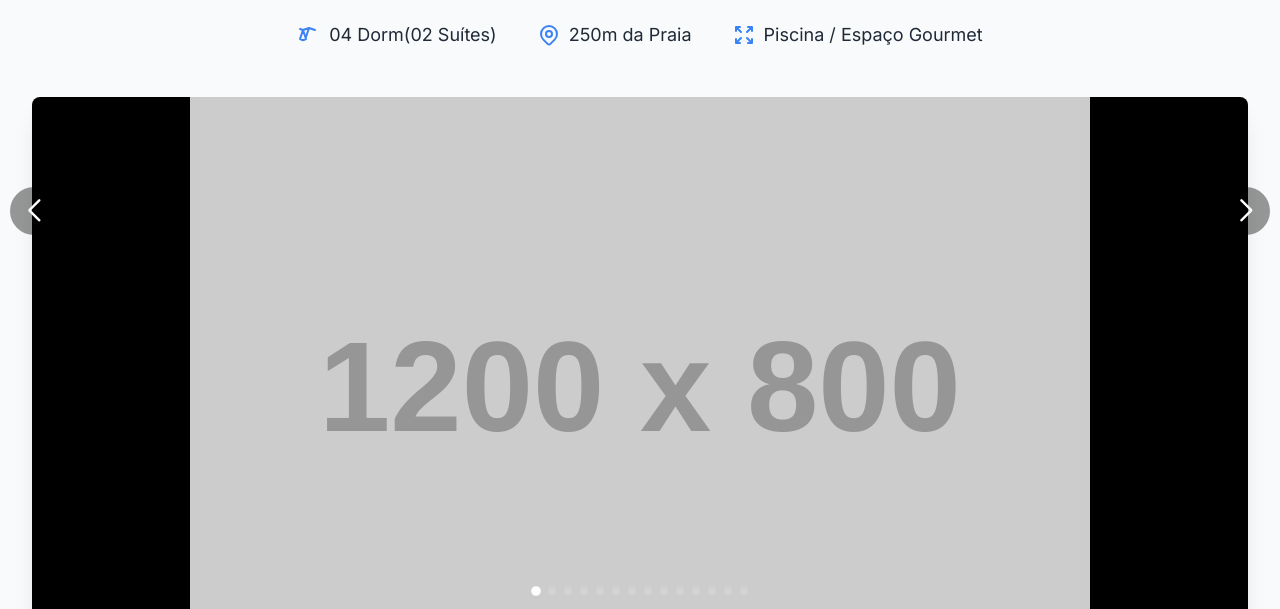
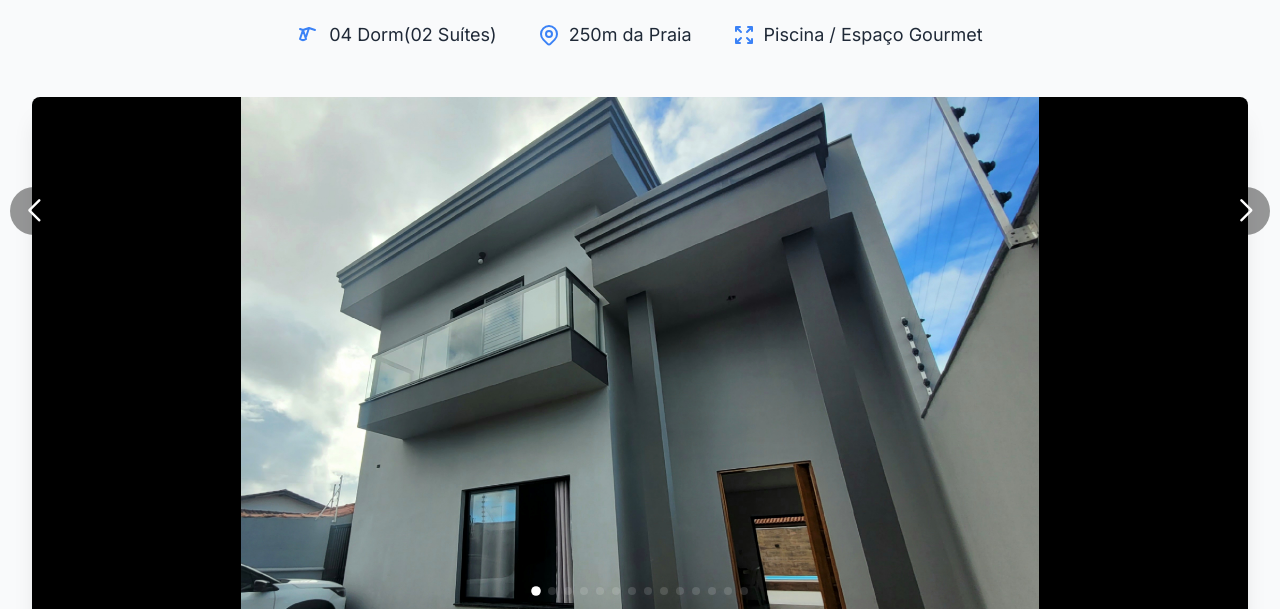
Before and after one commit to marcelobutanta/Casa-da-praia, a plain HTML site: page index.html in a window 1280 px wide. Shown: the part 191-800 px from the top of the page. Drawn offline with nearby package versions, Linux system fonts and the light colour scheme; placeholder pictures from the web are drawn by us.

Commit message:
Update index.html

```diff
--- a/index.html
+++ b/index.html
@@ -105,7 +105,7 @@
             <div class="swiper-container mySwiper h-[350px] md:h-[500px] lg:h-[600px] rounded-lg shadow-xl overflow-hidden">
                 <div class="swiper-wrapper">
                     <!-- Adicione suas 13 fotos aqui -->
-                    <div class="swiper-slide"><img src="https://placehold.co/1200x800/003366/FFFFFF?text=Foto+1:+Fachada" alt="Fachada principal do imóvel" /></div>
+                    <div class="swiper-slide"><img src="01-Fachada Interna.jpg" alt="Fachada principal do imóvel" /></div>
                     <div class="swiper-slide"><img src="https://placehold.co/1200x800/1E40AF/FFFFFF?text=Foto+2:+Frente" alt="Frente do imóvel" /></div>
                     <div class="swiper-slide"><img src="https://placehold.co/1200x800/1D4ED8/FFFFFF?text=Foto+3:+Garagem" alt="Garagem" /></div>
                     <div class="swiper-slide"><img src="https://placehold.co/1200x800/3B82F6/FFFFFF?text=Foto+4:+Sala de estar" alt="Sala de estar" /></div>
```
